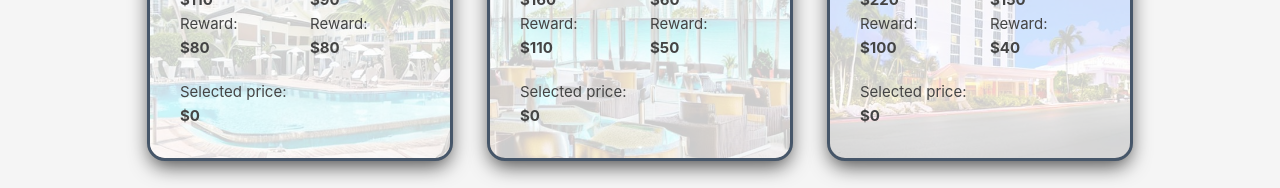
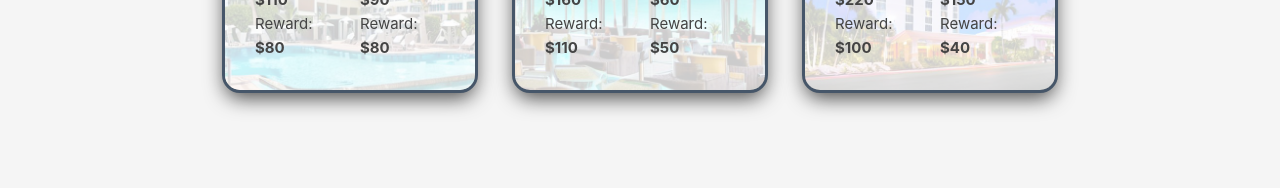
Before and after one commit to leandrodreamer/Hotel_Reservation, a Vue app: page / in a window 1280 px wide. Shown: the part 724-912 px from the top of the page. After the commit the page ends 868 px from the top, so only its background shows below. Built offline with nearby package versions, Linux system fonts and the light colour scheme.

Commit message:
remove double total price from hotel cards

```diff
--- a/src/components/HotelCard.vue
+++ b/src/components/HotelCard.vue
@@ -21,10 +21,6 @@
                 <p>${{ hotel.priceWeekend.regular }}</p>
                 <h4>Reward:</h4>
                 <p>${{ hotel.priceWeekend.reward }}</p>
-            </div>
-            <div class="price">
-                <h4>Selected price:</h4>
-                <p>${{ bookingCalculateStore.calculatePriceOfHotel(hotel) }}</p>
             </div>
         </div>
     </div>
```
